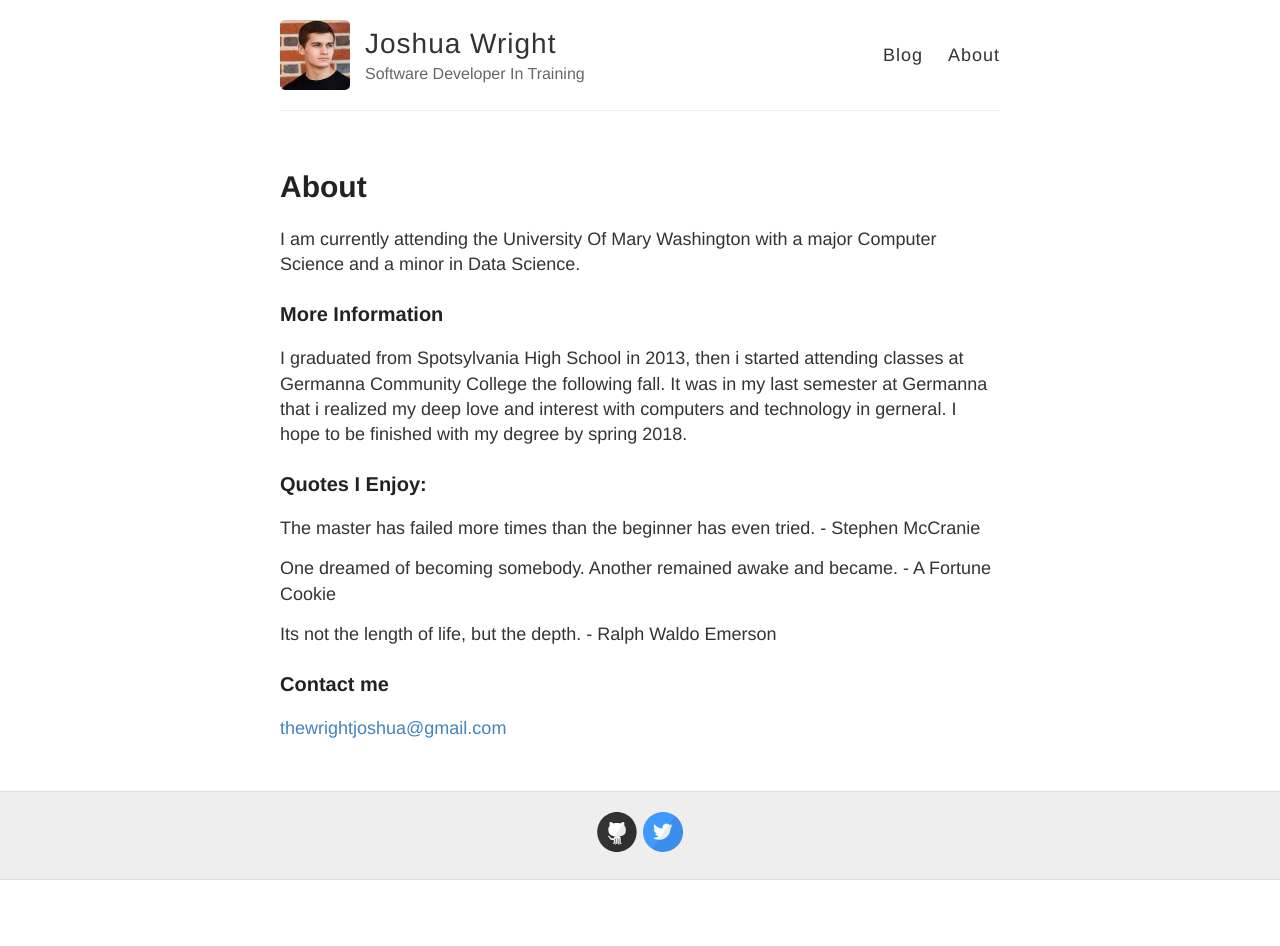
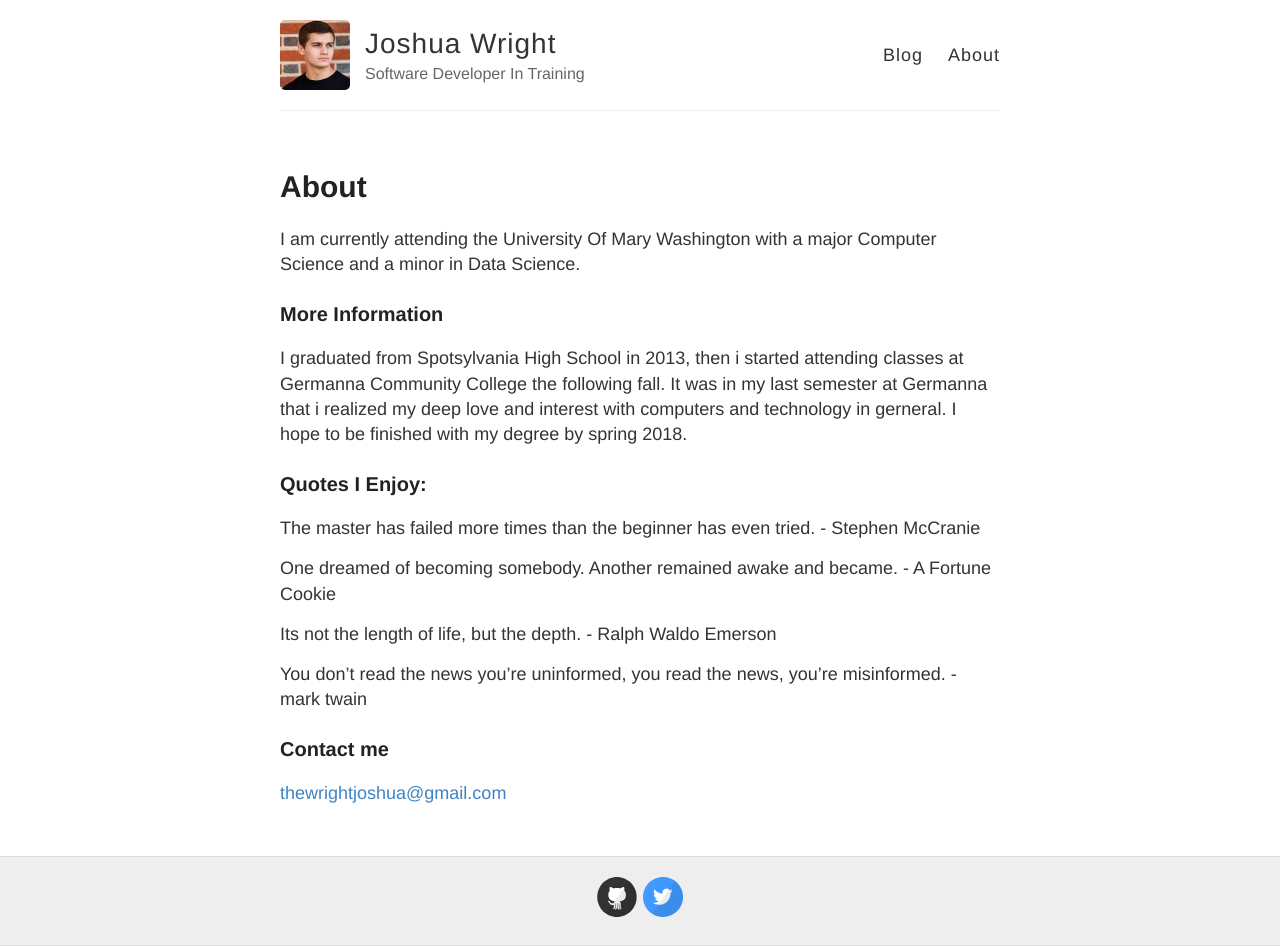
Before and after one commit to JoshTWright/devBlog, a Jekyll site: the page built from about.md, in a window 1280 px wide. Built offline with Jekyll 4.4.1, drawn with Linux system fonts in a browser that asks for light colours; before the commit the page ends 900 px from its top, so only the background shows below that.

Commit message:
Update about.md

```diff
--- a/about.md
+++ b/about.md
@@ -20,6 +20,8 @@ One dreamed of becoming somebody. Another remained awake and became.    - A Fort
 
 Its not the length of life, but the depth.    - Ralph Waldo Emerson
 
+You don't read the news you're uninformed, you read the news, you're misinformed. - mark twain
+
 ### Contact me
 
 [thewrightjoshua@gmail.com](mailto:thewrightjoshua@gmail.com)
```
